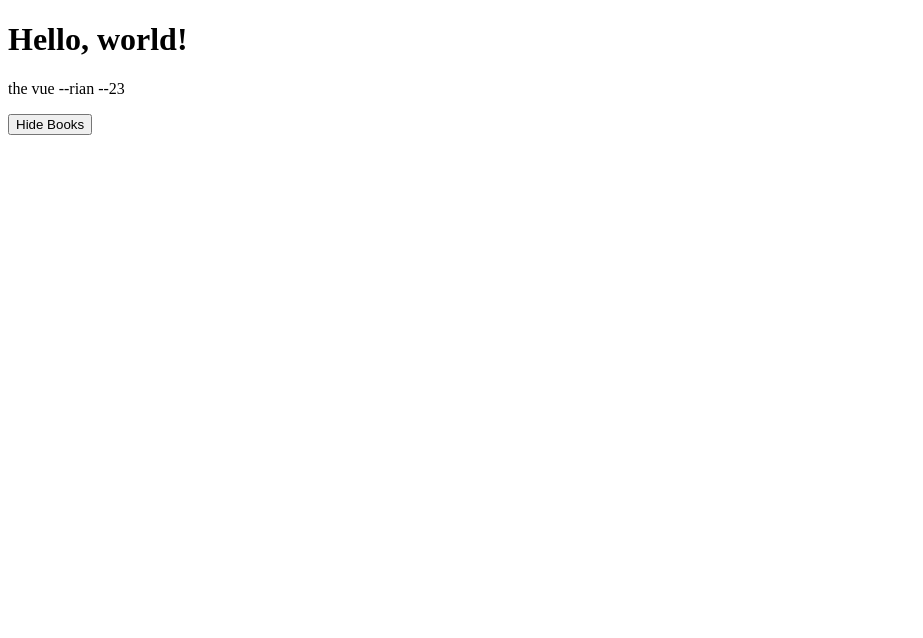
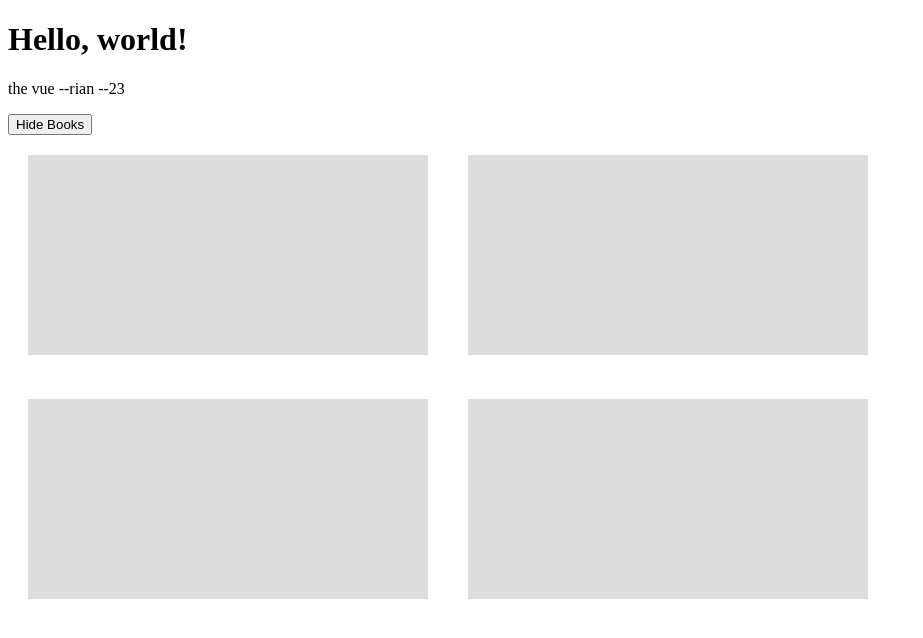
Before and after one commit to RianIslam/doing-vue, a plain HTML site: page index.html in a window 1280 px wide. Shown: the whole page, without its empty margins (0-923 px from the left). Drawn offline with nearby package versions, Linux system fonts and the light colour scheme.

Commit message:
box create

```diff
--- a/index.html
+++ b/index.html
@@ -6,6 +6,16 @@
     <meta name="viewport" content="width=device-width, initial-scale=1.0">
     <title>doing vue</title>
     <script src="https://unpkg.com/vue@3.0.2"></script>
+    <style>
+        .box{
+            padding: 100px 0;
+            width:400px;
+            text-align:center;
+            background:#ddd;
+            margin:20px;
+            display:inline-block;
+        }
+    </style>
 </head>
 <body>
     <h1>Hello, world!</h1>
```
